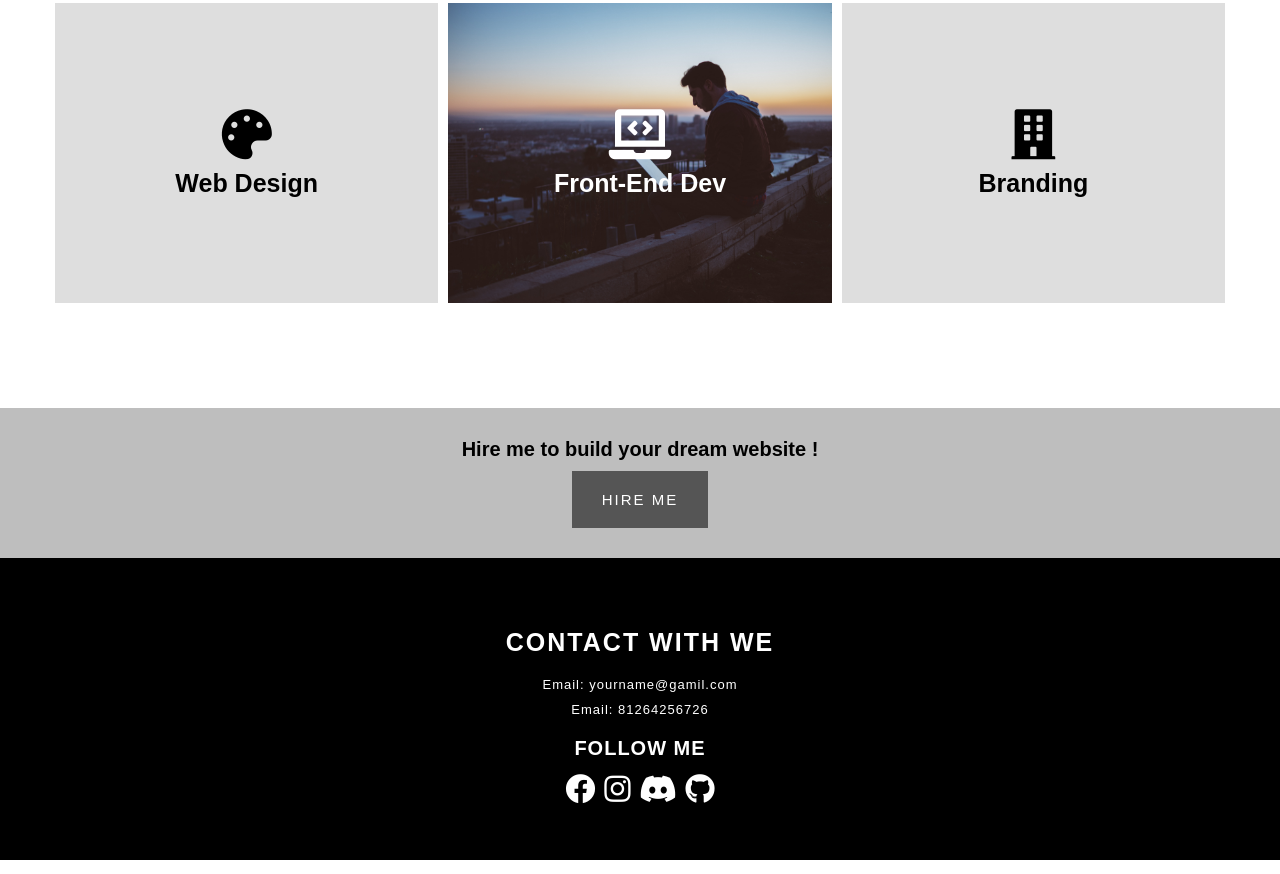
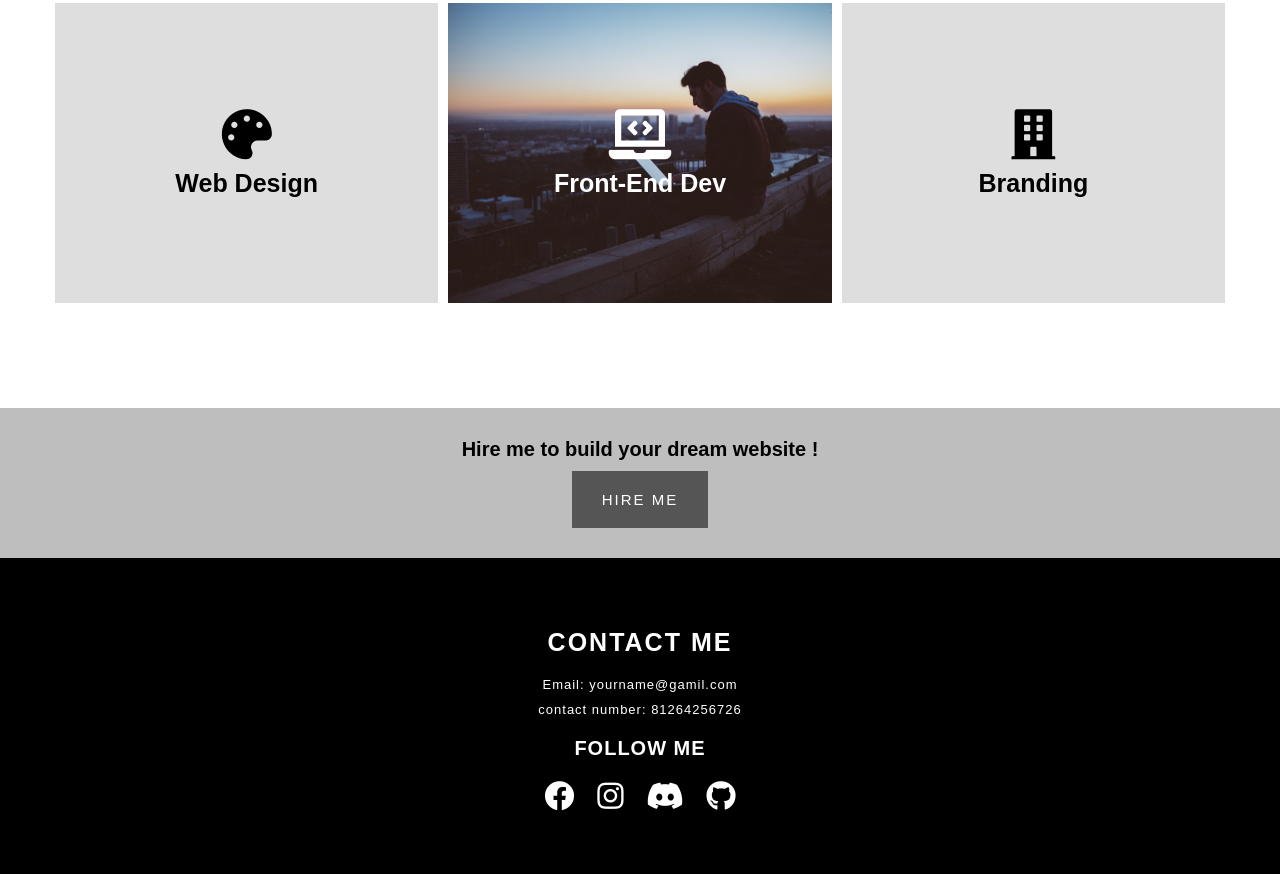
Before and after one commit to sagar-basera/practice-portfolio, a plain HTML site: page index.html in a window 1280 px wide. Shown: the part 1609-2483 px from the top of the page. Drawn offline with Linux system fonts and the light colour scheme.

Commit message:
changed icon and corrected words

```diff
--- a/css/style.css
+++ b/css/style.css
@@ -291,7 +291,7 @@ html{
 .footer .footer-social-follow .footer-social-icon a{
     color: white;
     font-size: 3rem;
-    margin: .3rem;
+    margin: 1rem;
     display: inline-block;
 }
 /* end of footer */
--- a/index.html
+++ b/index.html
@@ -97,9 +97,9 @@
   <!-- footer -->
   <footer id="footer" class="footer container">
       <div class="footer-contact">
-      <h1 class="footer-contact-heading">Contact With We</h1>
+      <h1 class="footer-contact-heading">Contact Me</h1>
       <p class="footer-contact-info">Email: yourname@gamil.com</p>
-      <p class="footer-contact-info">Email: 81264256726</p>
+      <p class="footer-contact-info">contact number: 81264256726</p>
     </div>
     <div class="footer-social-follow">
         <h1 class="footer-social-heading">Follow Me</h1>
```
